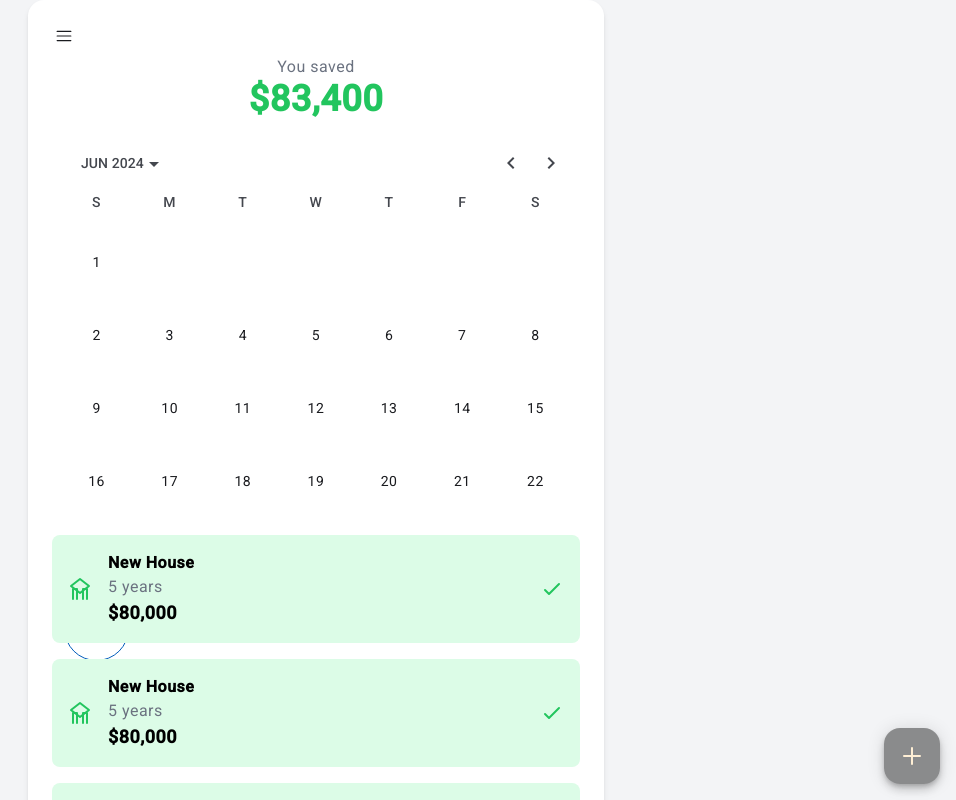
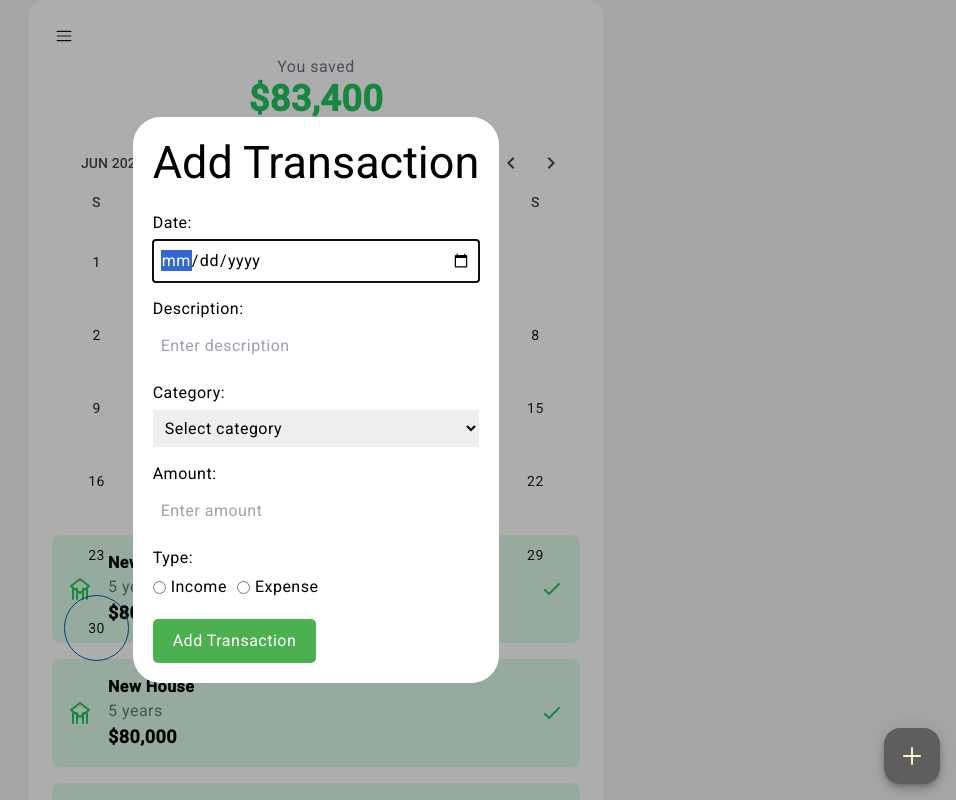
Before and after one commit to prashiln79/money-manager, an Angular app: page / in a window 1280 px wide. Both pictures are taken after a click on the button 1236 px from the left and 756 px from the top of the page. Shown: the top 800 px of the page, without its empty margins (324-1280 px from the left). Built offline with nearby package versions, Linux system fonts and the light colour scheme.

Commit message:
add traction page

```diff
--- a/src/app/app.module.ts
+++ b/src/app/app.module.ts
@@ -17,12 +17,13 @@ import { HttpClientModule, provideHttpClient } from '@angular/common/http';
 import { TotalBalanceComponent } from './component/total-balance/total-balance.component';
 import { CalendarViewComponent } from './component/calendar-view/calendar-view.component';
 import { TransactionListComponent } from './component/transaction-list/transaction-list.component';
-import { AddTransactionComponent } from './component/add-transaction/add-transaction.component';
+import { AddTransactionComponent } from './component/transaction-list/add-transaction/add-transaction.component';
 import { HeaderComponent } from './component/header/header.component';
 import { SideBarComponent } from './component/side-bar/side-bar.component';
 import {MatSidenavModule} from '@angular/material/sidenav';
 import {MatFormFieldModule} from '@angular/material/form-field';
 import {MatSelectModule} from '@angular/material/select';
+import { TransactionComponent } from './component/transaction-list/add-transaction/transaction/transaction.component';
 
 @NgModule({
   declarations: [
@@ -32,7 +33,8 @@ import {MatSelectModule} from '@angular/material/select';
     TransactionListComponent,
     AddTransactionComponent,
     HeaderComponent,
-    SideBarComponent
+    SideBarComponent,
+    TransactionComponent
   ],
   imports: [
     BrowserModule,
--- a/src/app/component/side-bar/side-bar.component.html
+++ b/src/app/component/side-bar/side-bar.component.html
@@ -1,4 +1,4 @@
-<mat-drawer-container class="example-container bg-white !z-[999999] " [ngClass]="{'full-height':drawer.opened}"
+<mat-drawer-container class="example-container bg-white !z-[999] " [ngClass]="{'full-height':drawer.opened}"
     [hasBackdrop]="true">
     <mat-drawer #drawer [mode]="'over'" class="bg-white  !fixed">
         <section class="h-full bg-white w-full">
--- a/src/app/component/add-transaction/add-transaction.component.html
+++ b/src/app/component/transaction-list/add-transaction/add-transaction.component.html
@@ -1,5 +1,5 @@
 <div class="example-button-container absolute float-end add-btn">
-    <button mat-fab aria-label="Example icon button with a heart icon">
+    <button mat-fab aria-label="Example icon button with a heart icon" (click)="openDialog()">
         <svg class="h-6 w-6" fill="none" viewBox="0 0 24 24" stroke="currentColor">
             <path stroke-linecap="round" stroke-linejoin="round" stroke-width="2" d="M12 4v16m8-8H4" />
         </svg>
--- /dev/null
+++ b/src/app/component/transaction-list/add-transaction/add-transaction.component.ts
@@ -0,0 +1,23 @@
+import { Component } from '@angular/core';
+import { MatDialog } from '@angular/material/dialog';
+import { TransactionComponent } from './transaction/transaction.component';
+
+@Component({
+  selector: 'add-transaction',
+  templateUrl: './add-transaction.component.html',
+  styleUrl: './add-transaction.component.scss'
+})
+export class AddTransactionComponent {
+
+    constructor(private _dialog:MatDialog){
+
+    }
+
+    openDialog() {
+      const dialogRef = this._dialog.open(TransactionComponent);
+
+      dialogRef.afterClosed().subscribe(result => {
+        console.log(`Dialog result: ${result}`);
+      });
+    }
+}
--- /dev/null
+++ b/src/app/component/transaction-list/add-transaction/transaction/transaction.component.html
@@ -0,0 +1,45 @@
+<section class="100vh">
+
+
+    <div class="container">
+        <h2>Add Transaction</h2>
+        <form id="transactionForm">
+            <div class="form-group">
+                <label for="date">Date:</label>
+                <input type="date" id="date" name="date" required>
+            </div>
+            <div class="form-group">
+                <label for="description">Description:</label>
+                <input type="text" id="description" name="description" placeholder="Enter description" required>
+            </div>
+            <div class="form-group">
+                <label for="category">Category:</label>
+                <select id="category" name="category" required>
+                    <option value="" disabled selected>Select category</option>
+                    <option value="groceries">Groceries</option>
+                    <option value="transportation">Transportation</option>
+                    <option value="entertainment">Entertainment</option>
+                    <option value="utilities">Utilities</option>
+                    <option value="income">Income</option>
+                    <!-- Add more categories as needed -->
+                </select>
+            </div>
+            <div class="form-group">
+                <label for="amount">Amount:</label>
+                <input type="number" id="amount" name="amount" placeholder="Enter amount" required>
+            </div>
+            <div class="form-group">
+                <label>Type:</label>
+                <div class="radio-group">
+                    <label>
+                        <input type="radio" name="type" value="income" required> Income
+                    </label>
+                    <label>
+                        <input type="radio" name="type" value="expense" required> Expense
+                    </label>
+                </div>
+            </div>
+            <button type="submit" class="btn">Add Transaction</button>
+        </form>
+    </div>
+</section>
--- /dev/null
+++ b/src/app/component/transaction-list/add-transaction/transaction/transaction.component.scss
@@ -0,0 +1,51 @@
+body {
+    font-family: Arial, sans-serif;
+    margin: 0;
+    padding: 0;
+    display: flex;
+    justify-content: center;
+    align-items: center;
+    height: 100vh;
+    background-color: #f4f4f4;
+}
+.container {
+    background: white;
+    padding: 20px;
+    border-radius: 8px;
+    box-shadow: 0 0 10px rgba(0, 0, 0, 0.1);
+}
+.form-group {
+    margin-bottom: 15px;
+}
+.form-group label {
+    display: block;
+    margin-bottom: 5px;
+}
+.form-group input, .form-group select {
+    width: 100%;
+    padding: 8px;
+    box-sizing: border-box;
+}
+.form-group input[type="radio"] {
+    width: auto;
+}
+.form-group .radio-group {
+    display: flex;
+    gap: 10px;
+}
+.form-group .radio-group label {
+    display: flex;
+    align-items: center;
+    gap: 5px;
+}
+.btn {
+    background-color: #4CAF50;
+    color: white;
+    padding: 10px 20px;
+    border: none;
+    border-radius: 5px;
+    cursor: pointer;
+}
+.btn:hover {
+    background-color: #45a049;
+}
--- a/src/app/component/transaction-list/transaction-list.component.html
+++ b/src/app/component/transaction-list/transaction-list.component.html
@@ -1,5 +1,5 @@
 
-        <div class="mt-4" style=" z-index: 100000; position: relative;max-height: 80vh;overflow-y: auto;">
+        <div class="mt-4" style=" position: relative;max-height: 80vh;overflow-y: auto;">
             <div class="bg-green-100 rounded-lg p-4 mb-4 flex items-center">
                 <div class="flex-shrink-0">
                     <svg class="h-6 w-6 text-green-500" fill="none" viewBox="0 0 24 24" stroke="currentColor">
```
Also changed, not shown: src/app/component/add-transaction/add-transaction.component.ts (deleted, +0 -10 lines), src/app/component/transaction-list/add-transaction/transaction/transaction.component.ts (added, +10 -0 lines), src/app/component/transaction-list/add-transaction/add-transaction.component.scss (renamed from src/app/component/add-transaction/add-transaction.component.scss), 2 other files (tests, documents, lock files or other folders).
